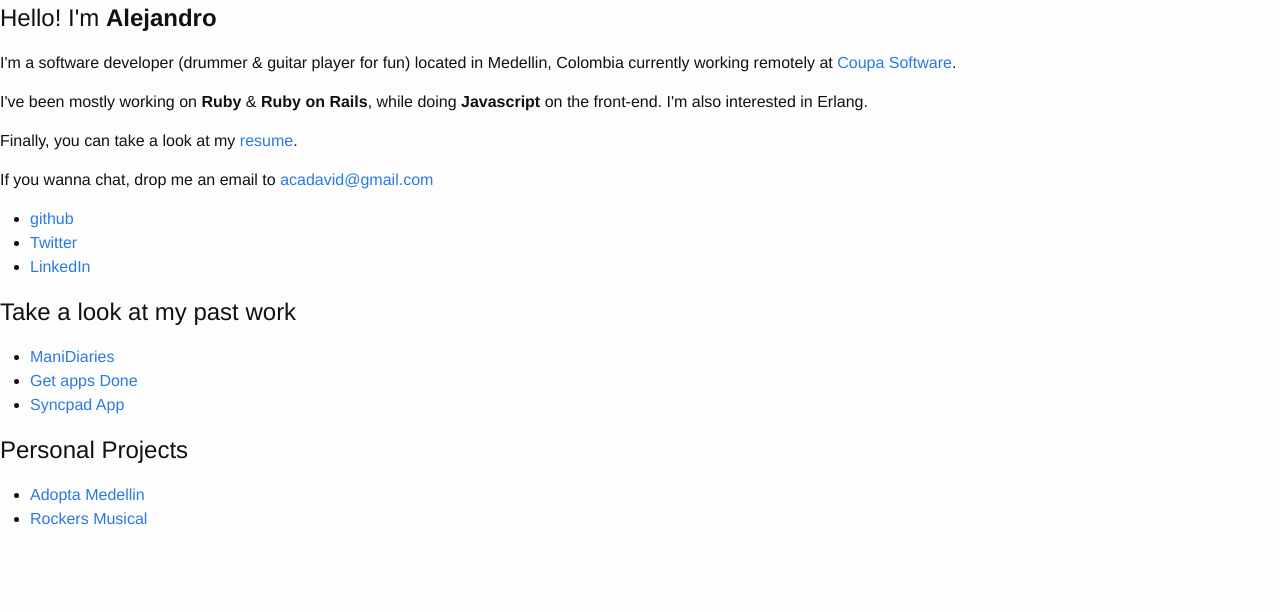
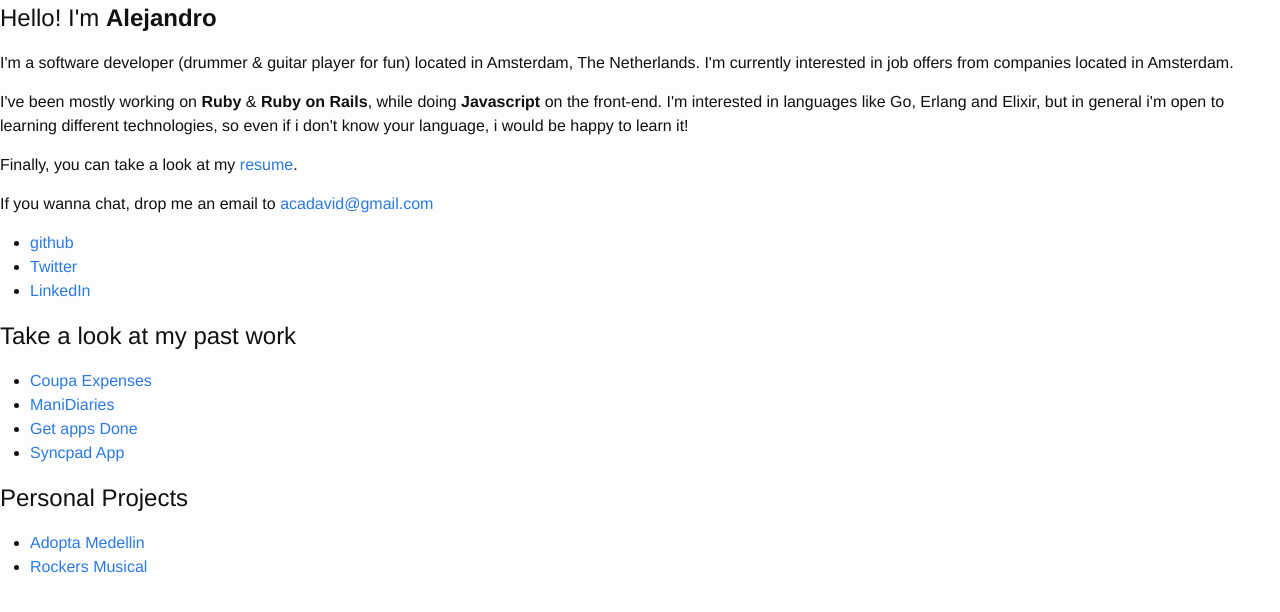
Before and after one commit to acadavid/acadavid.github.io, a Jekyll site: the page index.html, which Jekyll copies as it is, in a window 1280 px wide. Shown: the top 612 px of the page. Built offline with Jekyll 4.4.1, drawn with Linux system fonts in a browser that asks for light colours.

Commit message:
Updated resume

```diff
--- a/index.html
+++ b/index.html
@@ -18,10 +18,10 @@
         <div class="boxed main--container">
           <h1>Hello! I'm <strong>Alejandro</strong></h1>
           <p>
-              I'm a software developer (drummer & guitar player for fun) located in Medellin, Colombia currently working remotely at <a href="http://www.coupa.com/">Coupa Software</a>.
+              I'm a software developer (drummer & guitar player for fun) located in Amsterdam, The Netherlands. I'm currently interested in job offers from companies located in Amsterdam.
           </p>
 
-          <p>I've been mostly working on <strong>Ruby</strong> & <strong>Ruby on Rails</strong>, while doing <strong>Javascript</strong> on the front-end. I'm also interested in Erlang.</p>
+          <p>I've been mostly working on <strong>Ruby</strong> & <strong>Ruby on Rails</strong>, while doing <strong>Javascript</strong> on the front-end. I'm interested in languages like Go, Erlang and Elixir, but in general i'm open to learning different technologies, so even if i don't know your language, i would be happy to learn it!</p>
 
           <p>Finally, you can take a look at my <a href="./resume.pdf">resume</a>.</p>
 
@@ -38,6 +38,7 @@
         <div class="boxed side-section--container margin-90">
           <h2 class="side-section--heading">Take a look at my past work</h2>
           <ul class="side-section--list margin-reset">
+            <li><a href="http://www.coupa.com/software/expense-management/">Coupa Expenses</a></li>
             <li><a href="http://www.manidiaries.com/">ManiDiaries</a></li>
             <li><a href="http://www.getappsdone.com/">Get apps Done</a></li>
             <li><a href="https://www.syncpadapp.com/">Syncpad App</a></li>
```
Also changed, not shown: 1 other file.
